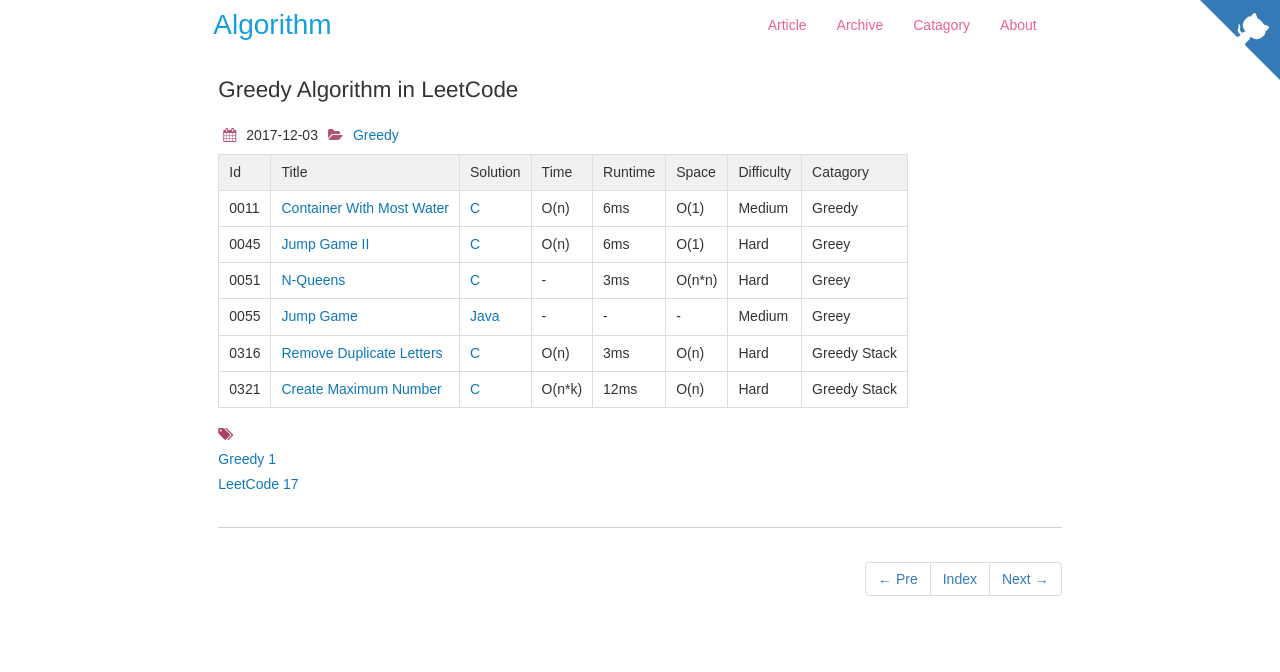
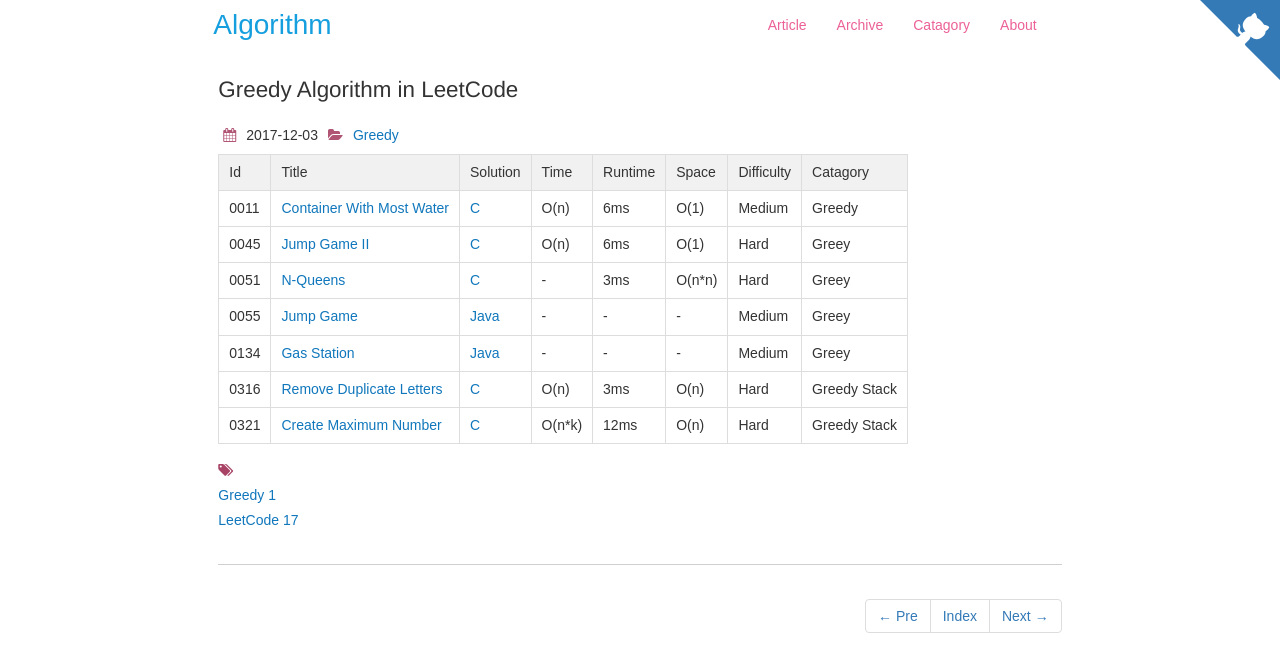
Before and after one commit to dunso/algorithm, a Jekyll site: the page built from docs/_posts/2017-12-03-Greedy.md, in a window 1280 px wide. Shown: the top 672 px of the page. Built offline with Jekyll 4.4.1, drawn with Linux system fonts in a browser that asks for light colours; nearby versions of some CDN libraries.

Commit message:
Add index of LeetCode0134.java to docs

```diff
--- a/docs/_posts/2017-12-03-Greedy.md
+++ b/docs/_posts/2017-12-03-Greedy.md
@@ -16,5 +16,6 @@
 |0045|[Jump Game II](https://leetcode.com/problems/jump-game-ii) | [C](https://e.srl/leetcode-45/)  | O(n) |6ms| O(1)  |  Hard |Greey|
 |0051|[N-Queens](https://leetcode.com/problems/n-queens) | [C](https://e.srl/leetcode-51/)  | - |3ms| O(n\*n)  |  Hard |Greey|
 |0055|[Jump Game](https://leetcode.com/problems/jump-game/) | [Java](https://e.srl/leetcode-55/)  | - |-|-|  Medium |Greey|
+|0134|[Gas Station](https://leetcode.com/problems/gas-station) | [Java](https://e.srl/leetcode-134/)  | - |-|-|  Medium |Greey|
 |0316|[Remove Duplicate Letters](https://leetcode.com/problems/remove-duplicate-letters) | [C](https://e.srl/leetcode-316/)  | O(n) |3ms| O(n)  |  Hard |Greedy Stack|
 |0321|[Create Maximum Number](https://leetcode.com/problems/create-maximum-number) | [C](https://e.srl/leetcode-321/)  | O(n\*k) |12ms| O(n)  |  Hard |Greedy Stack|
```
